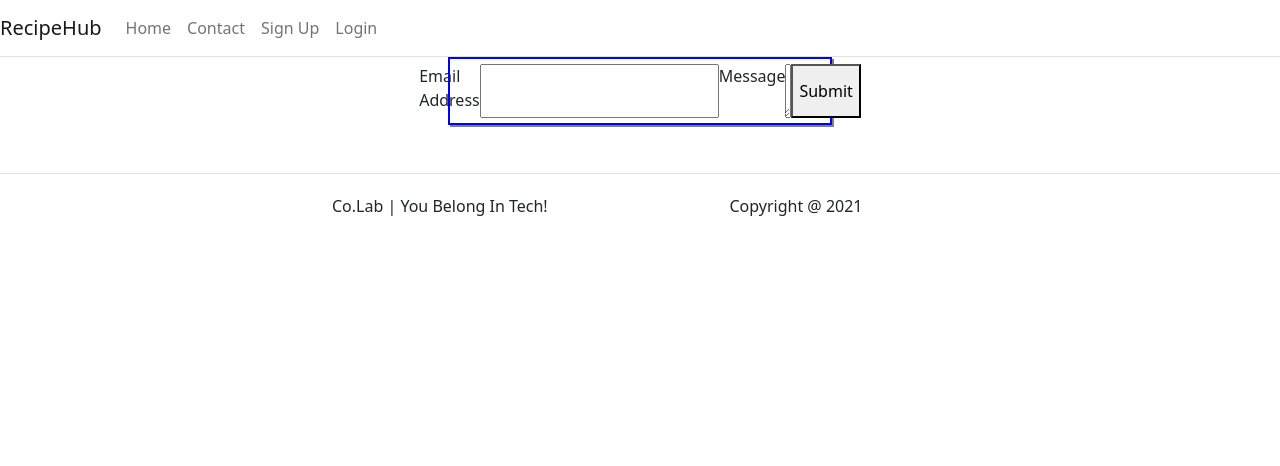
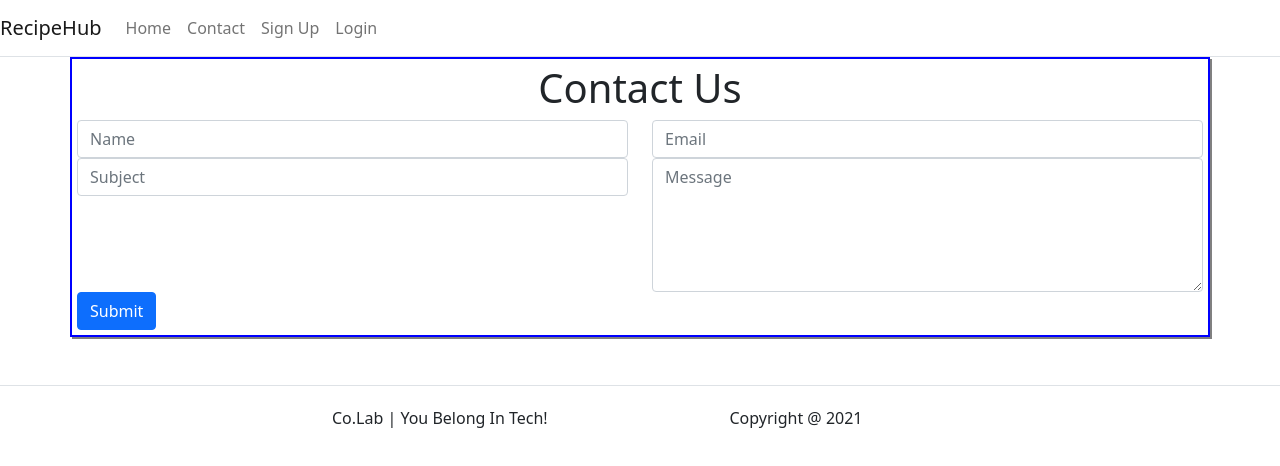
Before and after one commit to Co-Lab-You-Belong-in-Tech/RecipeHub-Frontend, a React (Create React App) app in the folder recipehubcode/: page /contact in a window 1280 px wide. Shown: the top 466 px of the page. Built offline with nearby package versions, Linux system fonts and the light colour scheme.

Commit message:
switched out from formspree to emailjs with 500 emails a day

```diff
--- a/recipehubcode/package.json
+++ b/recipehubcode/package.json
@@ -3,17 +3,18 @@
   "version": "0.1.0",
   "private": true,
   "dependencies": {
-    "@formspree/react": "^2.2.3",
     "@testing-library/jest-dom": "^5.14.1",
     "@testing-library/react": "^11.2.7",
     "@testing-library/user-event": "^12.8.3",
     "axios": "^0.21.1",
+    "emailjs-com": "^3.2.0",
     "react": "^17.0.2",
     "react-bootstrap": "^1.6.1",
     "react-dom": "^17.0.2",
     "react-router": "^5.2.0",
     "react-router-dom": "^5.2.0",
     "react-scripts": "4.0.3",
+    "react-toastify": "^7.0.4",
     "react-uuid": "^1.0.2",
     "web-vitals": "^1.1.2"
   },
--- a/recipehubcode/src/components/contactForm.js
+++ b/recipehubcode/src/components/contactForm.js
@@ -1,39 +1,233 @@
 import React from 'react';
-import { useForm, ValidationError } from '@formspree/react';
+import Form from 'react-bootstrap/Form';
+import Button from 'react-bootstrap/Button';
+import emailjs from 'emailjs-com';
+import { ToastContainer, toast } from 'react-toastify';
+import 'react-toastify/dist/ReactToastify.min.css';
 
-function ContactForm() {
-  const [state, handleSubmit] = useForm('https://formspree.io/f/mleaoeqy');
-  if (state.succeeded) {
-    return <p>Thanks for contacting RecipeHub!</p>;
+// Email validation
+const emailRegex = RegExp(
+  /^[a-zA-Z0-9.!#$%&'*+/=?^_`{|}~-]+@[a-zA-Z0-9-]+(?:\.[a-zA-Z0-9-]+)*$/
+);
+
+// Form validation
+const formValid = ({ formErrors, ...rest }) => {
+  let valid = true;
+
+  // Validate form errors being empty
+  Object.values(formErrors).forEach((val) => {
+    val.length > 0 && (valid = false);
+  });
+
+  // Validate the form was filled out
+  Object.values(rest).forEach((val) => {
+    val === '' && (valid = false);
+  });
+
+  return valid;
+};
+
+class ContactPage extends React.Component {
+  constructor(props) {
+    super(props);
+    this.state = {
+      name: '',
+      email: '',
+      subject: '',
+      message: '',
+      formErrors: {
+        name: '',
+        email: '',
+        subject: '',
+        message: '',
+      },
+    };
   }
-  return (
-    <form
-      onSubmit={handleSubmit}
-      style={{
-        display: 'flex',
-        margin: 'auto',
-        width: '30%',
-        padding: '10px',
-        justifyContent: 'center',
-        border: '2px solid blue',
-        // eslint-disable-next-line no-dupe-keys
-        padding: '5px',
-        boxShadow: '2px 2px grey',
-      }}
-      action='https://formspree.io/f/mleaoeqy'
-      method='post'
-      header='Access-Control-Origin'
-    >
-      <label htmlFor='email'>Email Address</label>
-      <input id='email' type='email' name='email' />
-      <ValidationError prefix='Email' field='email' errors={state.errors} />
-      <label htmlFor='message'>Message</label>
-      <textarea id='message' name='message' />
-      <ValidationError prefix='Message' field='message' errors={state.errors} />
-      <button type='submit' disabled={state.submitting}>
-        Submit
-      </button>
-    </form>
-  );
+
+  toastifySuccess() {
+    toast.success('Form sent!', {
+      position: 'bottom-right',
+      autoClose: 5000,
+      hideProgressBar: true,
+      closeOnClick: true,
+      pauseOnHover: true,
+      draggable: false,
+      className: 'submit-feedback success',
+    });
+  }
+
+  toastifyFail() {
+    toast.error('Form failed to send!', {
+      position: 'bottom-right',
+      autoClose: 5000,
+      hideProgressBar: true,
+      closeOnClick: true,
+      pauseOnHover: true,
+      draggable: false,
+      className: 'submit-feedback fail',
+    });
+  }
+
+  handleSubmit = (e) => {
+    e.preventDefault();
+
+    if (formValid(this.state)) {
+      // Handle form validation success
+      const { name, email, subject, message } = this.state;
+
+      // Set template params
+      let templateParams = {
+        name: name,
+        email: email,
+        subject: subject,
+        message: message,
+      };
+
+      emailjs.send(
+        'service_8w6ebcg',
+        'template_v0aj68g',
+        templateParams,
+        'user_MI3kmfd8ar1V9pRIZSkiR'
+      );
+
+      console.log(`
+        --SUBMITTING--
+        Name: ${name}
+        Email: ${email}
+        Subject: ${subject}
+        Message: ${message}
+      `);
+
+      this.toastifySuccess();
+      this.resetForm();
+    } else {
+      // Handle form validation failure
+      console.error('FORM INVALID - DISPLAY ERROR MESSAGE');
+      this.toastifyFail();
+    }
+  };
+
+  // Function to reset form
+  resetForm() {
+    this.setState({
+      name: '',
+      email: '',
+      subject: '',
+      message: '',
+    });
+  }
+
+  handleChange = (e) => {
+    e.preventDefault();
+    const { name, value } = e.target;
+    let formErrors = { ...this.state.formErrors };
+
+    switch (name) {
+      case 'name':
+        formErrors.name = value.length < 1 ? 'Please enter your name.' : '';
+        break;
+      case 'email':
+        formErrors.email = emailRegex.test(value)
+          ? ''
+          : 'Please enter a valid email address.';
+        break;
+      case 'subject':
+        formErrors.subject = value.length < 1 ? 'Please enter a subject.' : '';
+        break;
+      case 'message':
+        formErrors.message = value.length < 1 ? 'Please enter a message' : '';
+        break;
+      default:
+        break;
+    }
+    this.setState({ formErrors, [name]: value });
+  };
+
+  render() {
+    const { formErrors } = this.state;
+
+    return (
+      <div className='ContactForm'>
+        <Form id='contact-form' onSubmit={this.handleSubmit} noValidate>
+          <div className='row'>
+            <div className='col-6'>
+              <input
+                type='text'
+                name='name'
+                value={this.state.name}
+                className={`form-control formInput ${
+                  formErrors.name.length > 0 ? 'error' : null
+                }`}
+                onChange={this.handleChange}
+                placeholder='Name'
+                noValidate
+              ></input>
+              {formErrors.name.length > 0 && (
+                <span className='errorMessage'>{formErrors.name}</span>
+              )}
+            </div>
+
+            <div className='col-6'>
+              <input
+                type='email'
+                name='email'
+                value={this.state.email}
+                className={`form-control formInput ${
+                  formErrors.email.length > 0 ? 'error' : null
+                }`}
+                onChange={this.handleChange}
+                placeholder='Email'
+                noValidate
+              ></input>
+              {formErrors.email.length > 0 && (
+                <span className='errorMessage'>{formErrors.email}</span>
+              )}
+            </div>
+          </div>
+
+          <div className='row'>
+            <div className='col-6'>
+              <input
+                type='subject'
+                name='subject'
+                value={this.state.subject}
+                className={`form-control formInput ${
+                  formErrors.subject.length > 0 ? 'error' : null
+                }`}
+                onChange={this.handleChange}
+                placeholder='Subject'
+                noValidate
+              ></input>
+              {formErrors.subject.length > 0 && (
+                <span className='errorMessage'>{formErrors.subject}</span>
+              )}
+            </div>
+
+            <div className='col-6'>
+              <textarea
+                rows='5'
+                name='message'
+                value={this.state.message}
+                className={`form-control formInput ${
+                  formErrors.message.length > 0 ? 'error' : null
+                }`}
+                onChange={this.handleChange}
+                placeholder='Message'
+                noValidate
+              ></textarea>
+              {formErrors.message.length > 0 && (
+                <span className='errorMessage'>{formErrors.message}</span>
+              )}
+            </div>
+          </div>
+          <Button className='submit-btn' type='submit'>
+            Submit
+          </Button>
+        </Form>
+        <ToastContainer />
+      </div>
+    );
+  }
 }
-export default ContactForm;
+
+export default ContactPage;
--- a/recipehubcode/src/pages/contactPage.js
+++ b/recipehubcode/src/pages/contactPage.js
@@ -1,11 +1,24 @@
 import ContactForm from '../components/contactForm';
-import React from 'react';
+import React, { useState } from 'react';
+import { curRentState } from '../assets/pageTitles';
+import { Container } from 'react-bootstrap';
 
 const ContactPage = () => {
+  //eslint-disable-next-line
+  const [currentState, setCurrentState] = useState({ ...curRentState });
   return (
-    <div>
+    <Container
+      style={{
+        border: '2px solid blue',
+        padding: '5px',
+        boxShadow: '2px 2px grey',
+      }}
+    >
+      <h1 style={{ display: 'flex', justifyContent: 'center' }}>
+        {currentState.contact.title}
+      </h1>
       <ContactForm />
-    </div>
+    </Container>
   );
 };
 
```
Also changed, not shown: 1 other file (tests, documents, lock files or other folders).
